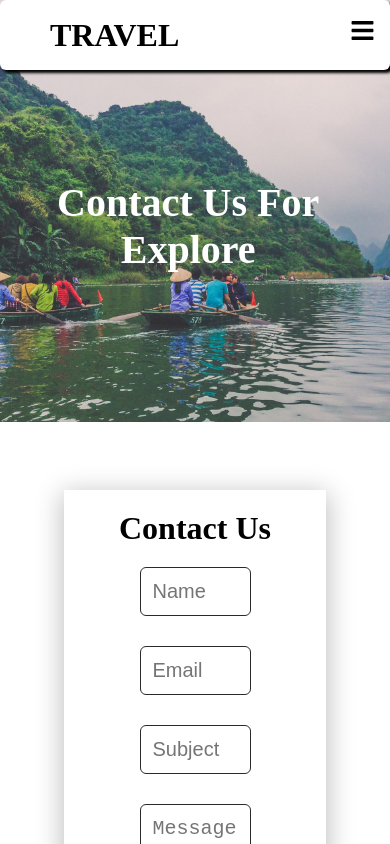
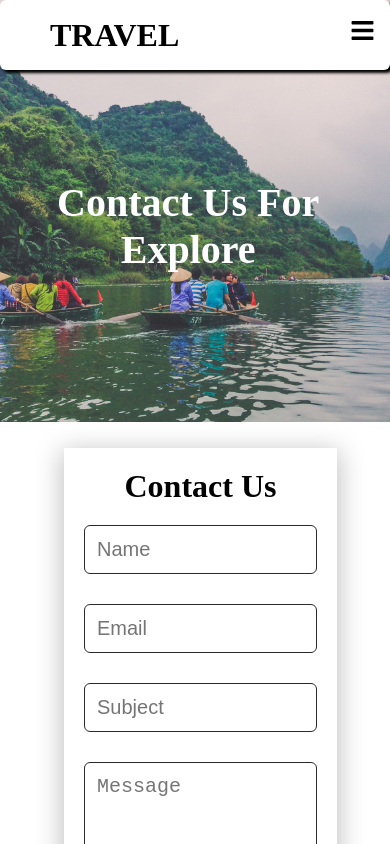
Before and after one commit to priyankasharma125/React-travel-app, a React (Create React App) app: page /contact in a window 390 px wide. Built offline with nearby package versions, Linux system fonts and the light colour scheme.

Commit message:
make responsive

```diff
--- a/src/components/ContactFormStyles.css
+++ b/src/components/ContactFormStyles.css
@@ -40,3 +40,16 @@
 
     }
 }
+@media screen and (max-width:400px){
+    .form-container{
+        margin-top: 22px;
+        width: 70%;
+        /* padding: 0px; */
+    }
+    .form-container input{
+        width: 100%;
+    }
+    .form-container textarea {
+        width: 100%;
+    }
+}
--- a/src/components/DestinationStyles.css
+++ b/src/components/DestinationStyles.css
@@ -37,6 +37,7 @@
     height: 40vh;
 }
 .des-img{
+
     width: 50%;
     display:flex;
    align-items: center;
@@ -130,3 +131,8 @@
 
     }
 }
+@media screen and (max-width:400px) {
+    .des1 img{
+        margin-top: 130px;
+    }
+}
--- a/src/components/SignupStyles.css
+++ b/src/components/SignupStyles.css
@@ -87,4 +87,16 @@ transition: all 0.2s ease-in;
         width: 70%;
         height: 65%;
     }
+
 }
+@media screen and (max-width:400px){
+    .detail input{
+width: 100%;
+    }
+    .avatar{
+        display: none;
+    }
+    .detail label{
+        left: -22px;
+    }
+}
--- a/src/components/TripStyles.css
+++ b/src/components/TripStyles.css
@@ -96,3 +96,8 @@
 
     }
 }
+@media screen and (max-width:400px){
+    .trip{
+        margin-top:200px;
+    }
+}
```
